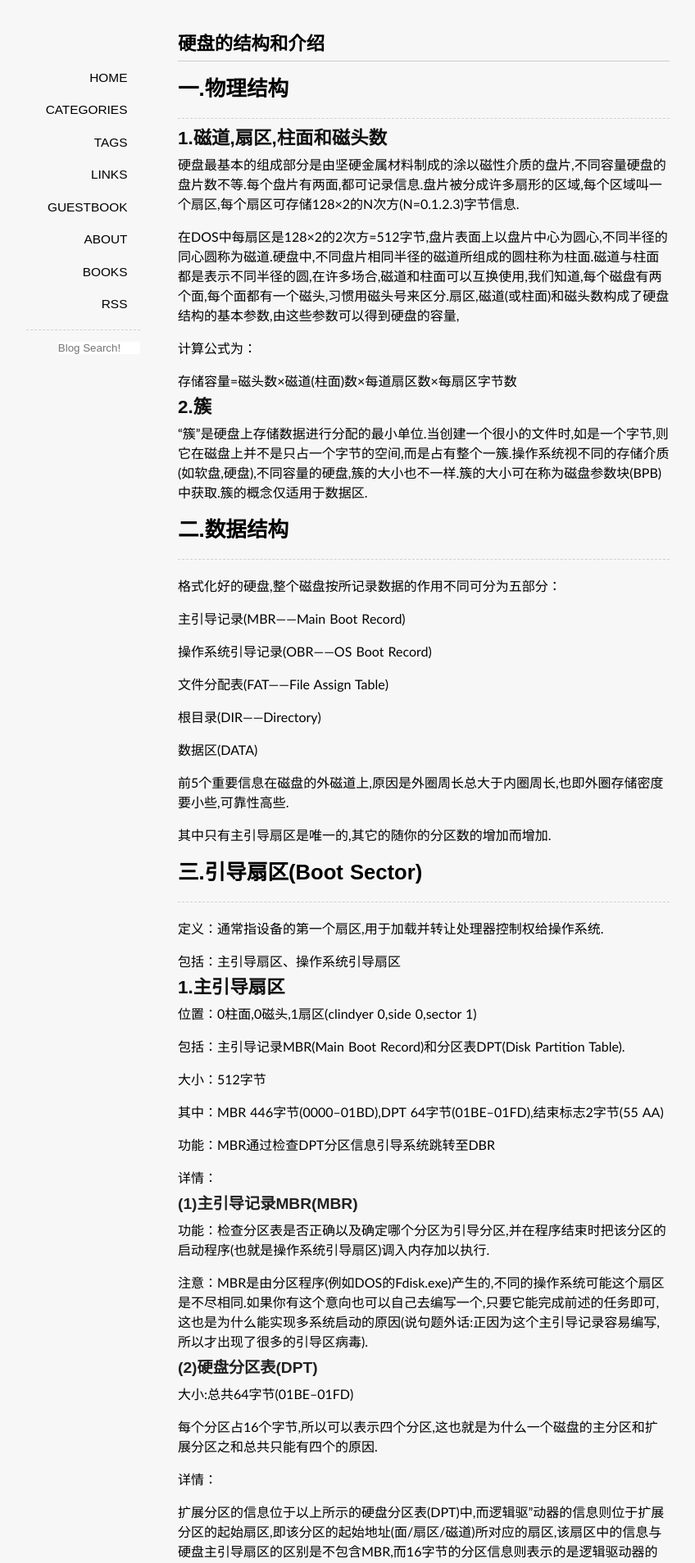
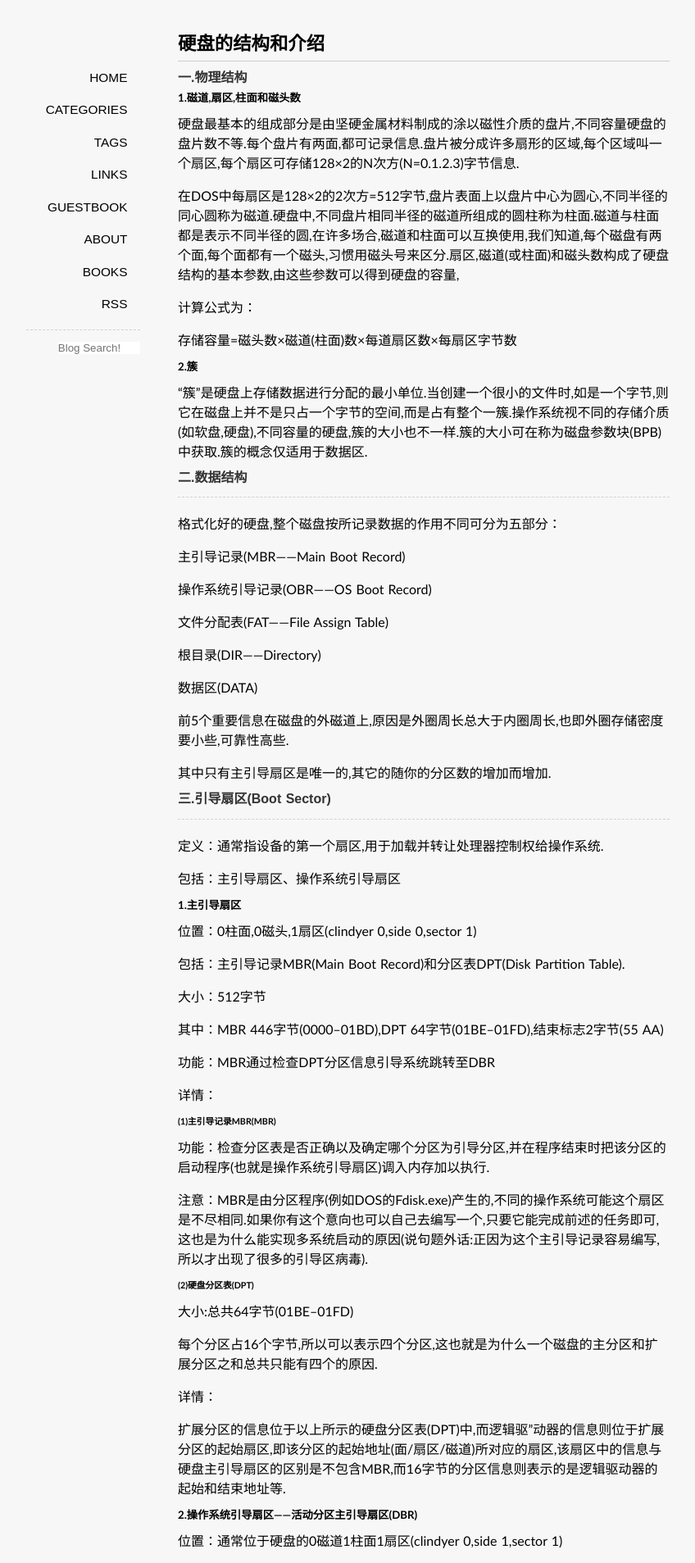
Before and after one commit to hopehook/HopeHook.com, a Jekyll site: the page built from _posts/2015-07-25-HardDisk.md, in a window 1280 px wide. Shown: the top 1907 px of the page at 82% size, without its empty margins (123-971 px from the left). Built offline with Jekyll 4.4.1, drawn with Linux system fonts in a browser that asks for light colours; some web fonts are replaced; Markdown is read by kramdown in place of the engine named in the settings; comment, search, counter and statistics services are not loaded.

```diff
--- a/_posts/2015-07-25-HardDisk.md
+++ b/_posts/2015-07-25-HardDisk.md
@@ -7,9 +7,9 @@ categories: 计算机原理
 tags: 硬盘
 ---
 
-#一.物理结构
----
-##1.磁道,扇区,柱面和磁头数
+####一.物理结构
+
+#####1.磁道,扇区,柱面和磁头数
 
 硬盘最基本的组成部分是由坚硬金属材料制成的涂以磁性介质的盘片,不同容量硬盘的盘片数不等.每个盘片有两面,都可记录信息.盘片被分成许多扇形的区域,每个区域叫一个扇区,每个扇区可存储128×2的N次方(N=0.1.2.3)字节信息.
 
@@ -19,11 +19,11 @@ tags: 硬盘
 
 存储容量=磁头数×磁道(柱面)数×每道扇区数×每扇区字节数
 
-##2.簇
+#####2.簇
 
 "簇"是硬盘上存储数据进行分配的最小单位.当创建一个很小的文件时,如是一个字节,则它在磁盘上并不是只占一个字节的空间,而是占有整个一簇.操作系统视不同的存储介质(如软盘,硬盘),不同容量的硬盘,簇的大小也不一样.簇的大小可在称为磁盘参数块(BPB)中获取.簇的概念仅适用于数据区.
 
-#二.数据结构
+####二.数据结构
 ---
 格式化好的硬盘,整个磁盘按所记录数据的作用不同可分为五部分：
 
@@ -41,13 +41,13 @@ tags: 硬盘
 
 其中只有主引导扇区是唯一的,其它的随你的分区数的增加而增加.
 
-#三.引导扇区(Boot Sector)
+####三.引导扇区(Boot Sector)
 ---
 定义：通常指设备的第一个扇区,用于加载并转让处理器控制权给操作系统.
 
 包括：主引导扇区、操作系统引导扇区
 
-##1.主引导扇区
+#####1.主引导扇区
 
 位置：0柱面,0磁头,1扇区(clindyer 0,side 0,sector 1)
 
@@ -61,13 +61,13 @@ tags: 硬盘
 
 详情：
 
-###(1)主引导记录MBR(MBR)
+######(1)主引导记录MBR(MBR)
 
 功能：检查分区表是否正确以及确定哪个分区为引导分区,并在程序结束时把该分区的启动程序(也就是操作系统引导扇区)调入内存加以执行.
 
 注意：MBR是由分区程序(例如DOS的Fdisk.exe)产生的,不同的操作系统可能这个扇区是不尽相同.如果你有这个意向也可以自己去编写一个,只要它能完成前述的任务即可,这也是为什么能实现多系统启动的原因(说句题外话:正因为这个主引导记录容易编写,所以才出现了很多的引导区病毒).
 
-###(2)硬盘分区表(DPT)
+######(2)硬盘分区表(DPT)
 
 大小:总共64字节(01BE--01FD)
 
@@ -77,7 +77,7 @@ tags: 硬盘
 
 扩展分区的信息位于以上所示的硬盘分区表(DPT)中,而逻辑驱"动器的信息则位于扩展分区的起始扇区,即该分区的起始地址(面/扇区/磁道)所对应的扇区,该扇区中的信息与硬盘主引导扇区的区别是不包含MBR,而16字节的分区信息则表示的是逻辑驱动器的起始和结束地址等.
 
-##2.操作系统引导扇区——活动分区主引导扇区(DBR)
+#####2.操作系统引导扇区——活动分区主引导扇区(DBR)
 
 位置：通常位于硬盘的0磁道1柱面1扇区(clindyer 0,side 1,sector 1)
 
```
